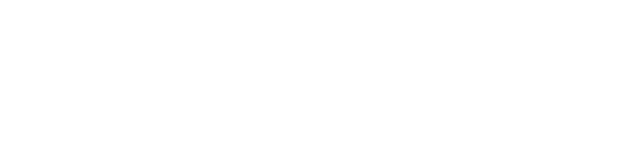
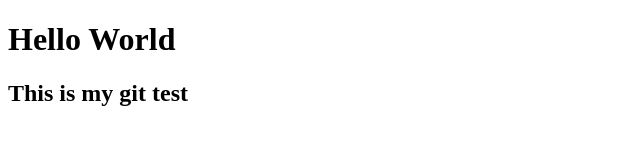
Before and after one commit to odleworks/newGitTest, a plain HTML site: page index.html in a window 1280 px wide. Shown: the whole page, without its empty margins (0-640 px from the left). Drawn offline with Linux system fonts and the light colour scheme.

Commit message:
Update index.html

```diff
--- a/index.html
+++ b/index.html
@@ -4,5 +4,7 @@
     <title>
       newGitTest
     </title>
+    <h1>Hello World</h1>
+    <h2>This is my git test</h2>
   </head>
 </html>
```
